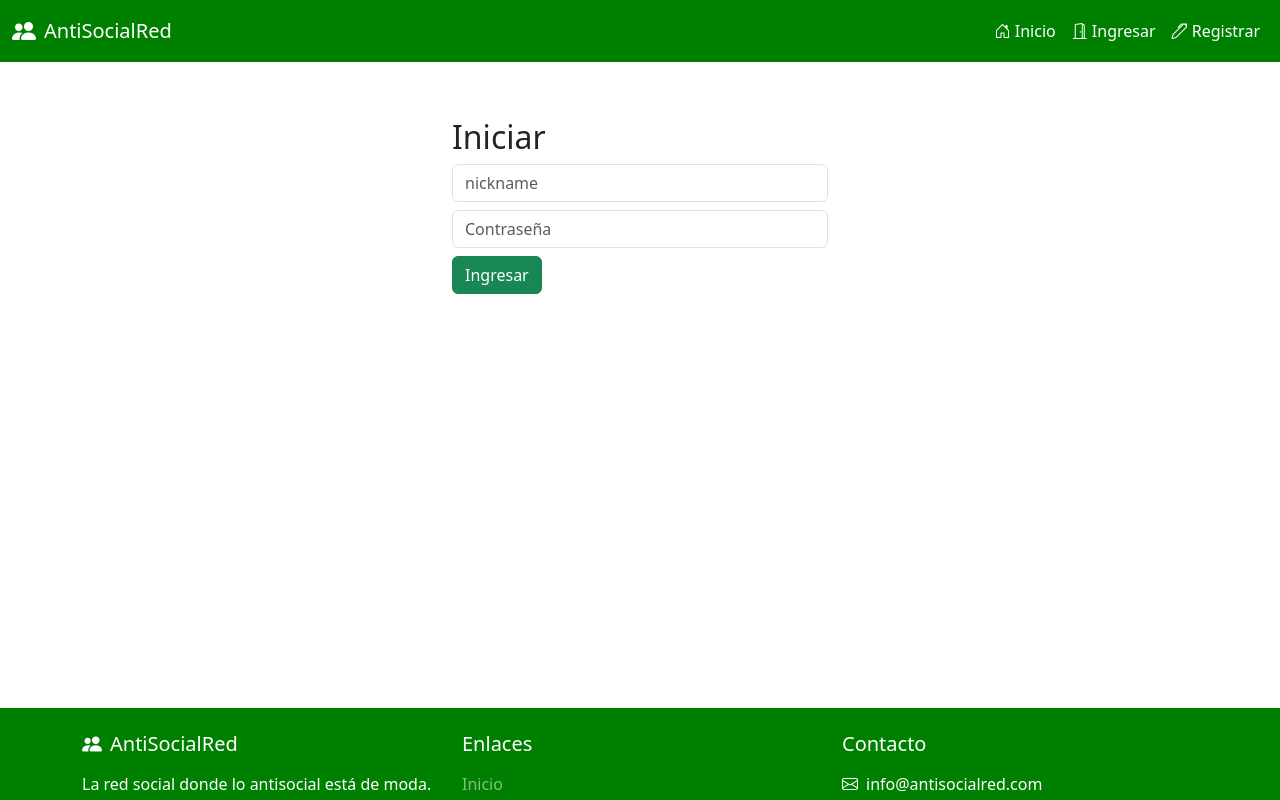
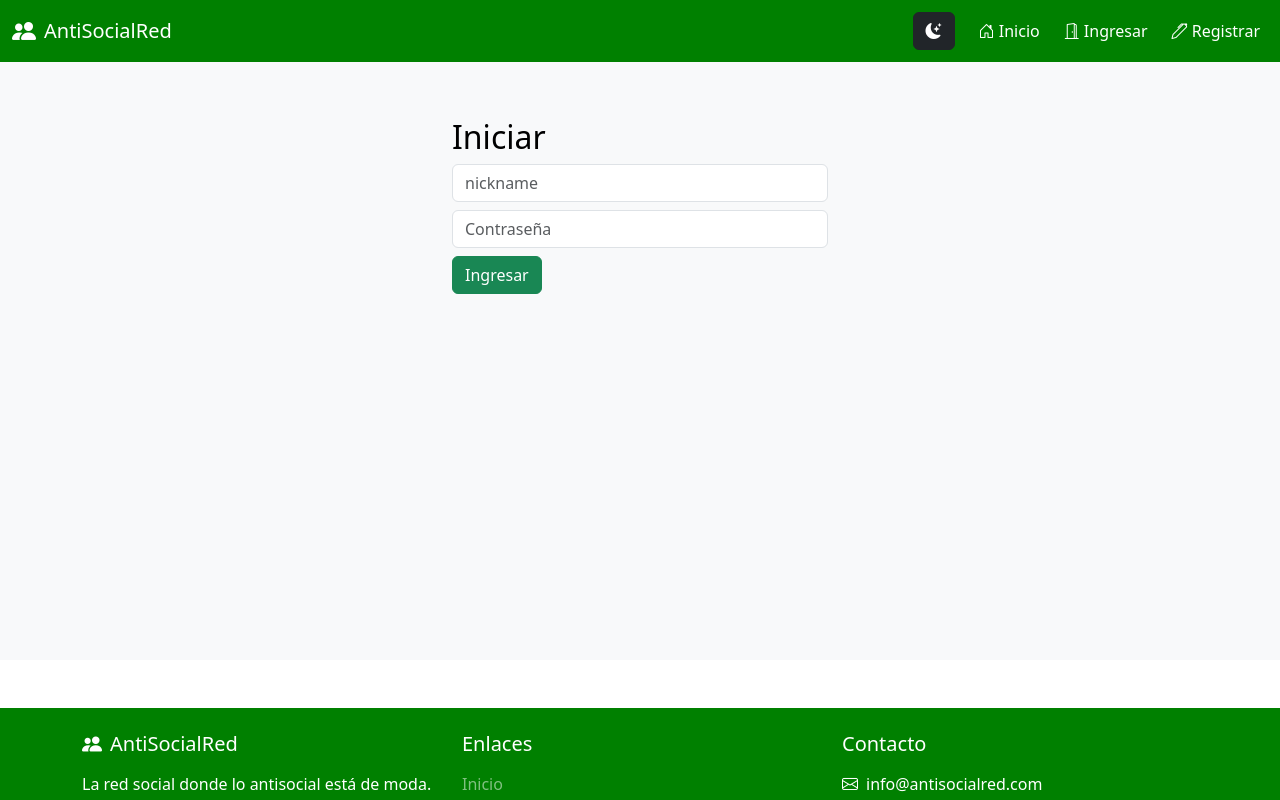
Before and after one commit to FlamarokClass/anti-social-meanotounamigo-frontend, a React (Vite) app: page /login in a window 1280 px wide. Shown: the top 800 px of the page. Built offline with nearby package versions, Linux system fonts and the light colour scheme.

Commit message:
Modo oscuro

```diff
--- a/src/App.tsx
+++ b/src/App.tsx
@@ -1,8 +1,7 @@
-import React from 'react';
+import React, { useState } from 'react';
 import { Routes, Route, Navigate } from 'react-router-dom';
 import Header from '../src/components/Navbar';
 import Footer from '../src/components/Footer';
-// Importar páginas
 import Home from '../src/paginas/Home';
 import Login from '../src/paginas/Login';
 import Register from '../src/paginas/Register';
@@ -15,22 +14,39 @@ import { useAuth } from './context/AuthContext';
 export default function App() {
   const { user } = useAuth();
 
+  // Estado para modo oscuro
+  const [darkMode, setDarkMode] = useState(false);
+  const toggleDarkMode = () => setDarkMode(prev => !prev);
+
   return (
-    <>
-      <Toaster richColors position="top-center"/>
-      <Header />
-      <main style={{ paddingTop: '70px', minHeight: 'calc(100vh - 140px)' }}>
+    <div className={darkMode ? 'bg-dark text-white' : ''} style={{ minHeight: '100vh' }}>
+      <Toaster richColors position="top-center" />
+
+      {/* Le pasamos el modo al Header */}
+      <Header darkMode={darkMode} toggleDarkMode={toggleDarkMode} />
+
+      {/* Contenido principal con estilo condicional */}
+      <main
+        style={{
+          paddingTop: '70px',
+          minHeight: 'calc(100vh - 140px)',
+          backgroundColor: darkMode ? '#121212' : '#f8f9fa',
+          color: darkMode ? 'white' : 'black'
+        }}
+      >
         <Routes>
           <Route path="/" element={<Home />} />
           <Route path="/mi-perfil" element={user ? <Perfil /> : <Navigate to="/login" />} />
           <Route path="/login" element={user ? <Navigate to="/" /> : <Login />} />
           <Route path="/register" element={user ? <Navigate to="/" /> : <Register />} />
           <Route path="/post/:id" element={<PostDetail />} />
-          <Route path="/new" element={user ? <NewPost /> : <Navigate to="/login" />}/>
+          <Route path="/new" element={user ? <NewPost /> : <Navigate to="/login" />} />
           <Route path="*" element={<Navigate to="/" />} />
         </Routes>
       </main>
-      <Footer />
-    </>
+
+      {/* Le pasamos el modo al Footer también si querés que cambie de color */}
+      <Footer darkMode={darkMode} />
+    </div>
   );
 }
--- a/src/components/Footer.tsx
+++ b/src/components/Footer.tsx
@@ -2,7 +2,11 @@ import React from 'react';
 import { Container, Row, Col } from 'react-bootstrap';
 import { Link } from 'react-router-dom';
 
-export default function Footer() {
+interface FooterProps {
+  darkMode: boolean;
+}
+
+export default function Footer({ darkMode }: FooterProps) {
   const currentYear = new Date().getFullYear();
 
   return (
@@ -15,7 +19,13 @@ export default function Footer() {
           }
         `}
       </style>
-      <footer style={{ backgroundColor: '#008000' }} className="text-white py-4 mt-5">
+      <footer
+        style={{
+          backgroundColor: darkMode ? '#08014a' : '#008000',
+          color: 'white',
+        }}
+        className="py-4 mt-5"
+      >
         <Container>
           <Row>
             <Col md={4} className="mb-3">
--- a/src/components/Navbar.tsx
+++ b/src/components/Navbar.tsx
@@ -1,12 +1,17 @@
 import React from 'react';
-import { Navbar, Nav, Container } from 'react-bootstrap';
+import { Navbar, Nav, Container, Button } from 'react-bootstrap';
 import { Link, useNavigate } from 'react-router-dom';
 import { useAuth } from '../context/AuthContext';
 import 'bootstrap/dist/css/bootstrap.min.css';
 import 'bootstrap-icons/font/bootstrap-icons.css';
-import { NavLinkAnimado } from "./Animated";
+import { NavLinkAnimado } from './Animated';
 
-export default function Header() {
+interface HeaderProps {
+  darkMode: boolean;
+  toggleDarkMode: () => void;
+}
+
+export default function Header({ darkMode, toggleDarkMode }: HeaderProps) {
   const { user, setUser } = useAuth();
   const navigate = useNavigate();
 
@@ -17,7 +22,12 @@ export default function Header() {
   };
 
   return (
-    <Navbar expand="lg" style={{ backgroundColor: '#008000' }} variant="dark" fixed="top">
+    <Navbar
+      expand="lg"
+      style={{ backgroundColor: darkMode ? '#08014a' : '#008000' }}
+      variant="dark"
+      fixed="top"
+    >
       <Container fluid>
         <Navbar.Brand as={Link} to="/" className="d-flex align-items-center">
           <i className="bi bi-people-fill fs-4 me-2 text-white"></i>
@@ -26,7 +36,18 @@ export default function Header() {
 
         <Navbar.Toggle aria-controls="navbar-nav" />
         <Navbar.Collapse id="navbar-nav">
-          <Nav className="ms-auto">
+          <Nav className="ms-auto d-flex align-items-center gap-2">
+
+            {/* Botón de modo oscuro */}
+            <Button
+              variant={darkMode ? 'light' : 'dark'}
+              onClick={toggleDarkMode}
+              title="Cambiar modo oscuro"
+              className="me-2"
+            >
+              <i className={`bi ${darkMode ? 'bi-sun-fill' : 'bi-moon-stars-fill'}`}></i>
+            </Button>
+
             <NavLinkAnimado to="/" className="text-white">
               <i className="bi bi-house-door"></i> Inicio
             </NavLinkAnimado>
```
Lines whose indentation alone changed are shown as unchanged.
